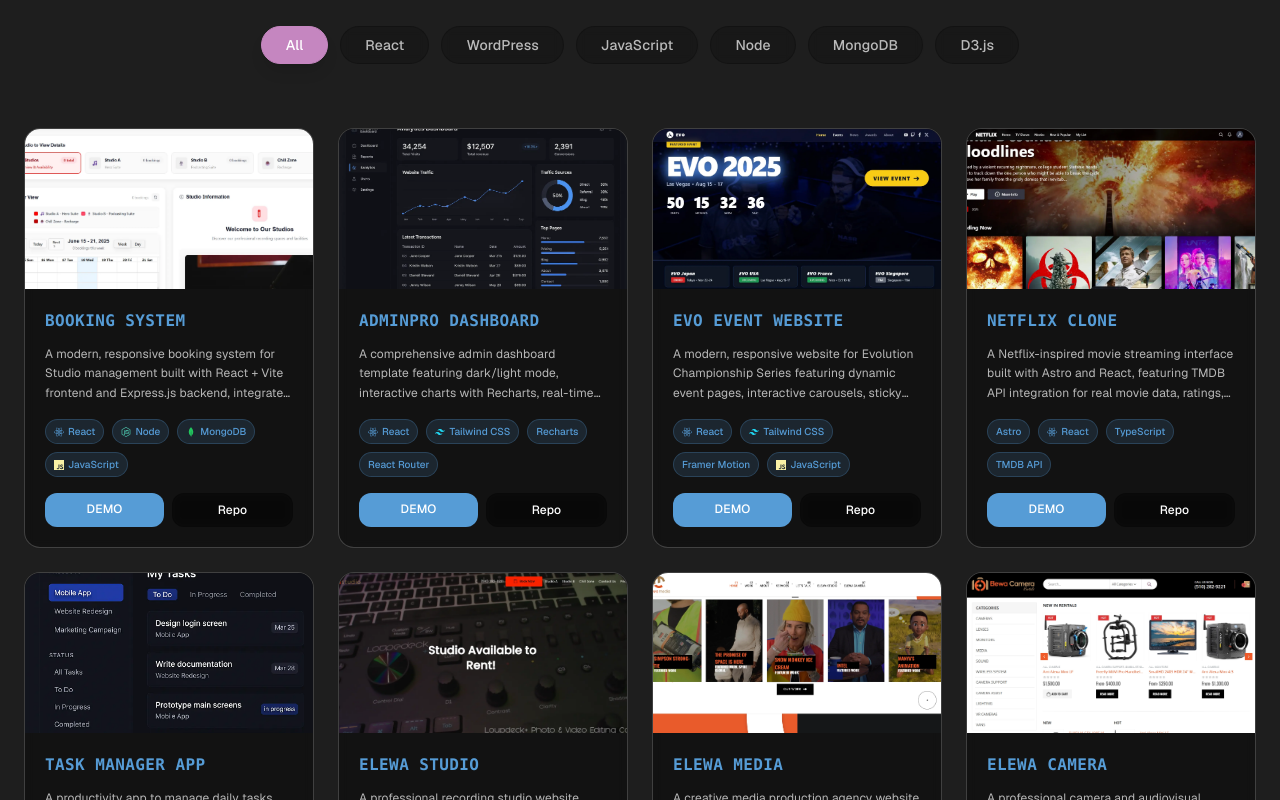
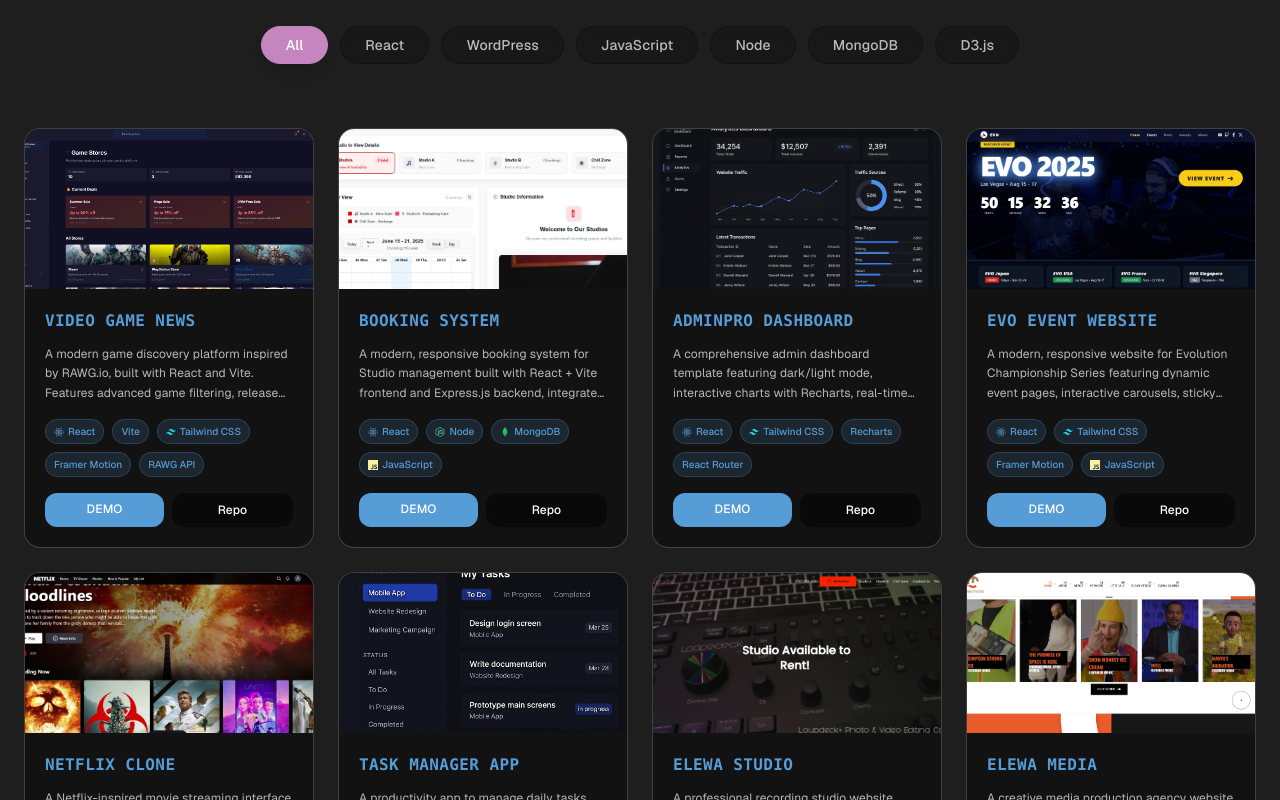
Before and after one commit to AlxAleman/portfolio, a React (Vite) app: page / in a window 1280 px wide. Shown: the part 6000-6800 px from the top of the page. Built offline with nearby package versions, Linux system fonts and the light colour scheme; no server answers; a web font is replaced by a local one.

Commit message:
Added video game news to portfolio

```diff
--- a/src/data/projects.js
+++ b/src/data/projects.js
@@ -2,6 +2,16 @@
 export default [
   {
     id: 1,
+    title: "Video Game News",
+    description: "A modern game discovery platform inspired by RAWG.io, built with React and Vite. Features advanced game filtering, release calendar, platform browsing, store integration, and responsive design with smooth animations. Integrated with RAWG API for real-time game data including ratings, screenshots, and detailed information.",
+    image: "/assets/projects/rawg-clone.webp",
+    tech: ["React", "Vite", "Tailwind CSS", "Framer Motion", "RAWG API"],
+    demo: "https://rawg-alex.vercel.app",
+    repo: "https://github.com/AlxAleman/rawg-clone",
+    type: "demo"
+  },
+  {
+    id: 2,
     title: "Booking System",
     description: "A modern, responsive booking system for Studio management built with React + Vite frontend and Express.js backend, integrated with Google Calendar API.",
     image: "/assets/projects/booking-system.webp",
@@ -11,7 +21,7 @@
     type: "demo"
   },
   {
-    id: 2,
+    id: 3,
     title: "AdminPro Dashboard",
     description: "A comprehensive admin dashboard template featuring dark/light mode, interactive charts with Recharts, real-time data simulation, and complete user/product/order management system.",
     image: "/assets/projects/dashboard.webp",
@@ -21,7 +31,7 @@
     type: "demo"
   },
   {
-    id: 3,
+    id: 4,
     title: "EVO Event Website",
     description: "A modern, responsive website for Evolution Championship Series featuring dynamic event pages, interactive carousels, sticky navigation, and complete mobile optimization with React and Tailwind CSS.",
     image: "/assets/projects/event-stage.webp",
@@ -31,7 +41,7 @@
     type: "demo"
   },
   {
-    id: 4,
+    id: 5,
     title: "Netflix Clone",
     description: "A Netflix-inspired movie streaming interface built with Astro and React, featuring TMDB API integration for real movie data, ratings, descriptions, and trailer modals with responsive design.",
     image: "/assets/projects/netflix-clone.webp",
@@ -41,7 +51,7 @@
     type: "demo"
   },
   {
-    id: 5,
+    id: 6,
     title: "Task Manager App",
     description: "A productivity app to manage daily tasks, deadlines, and priorities with an intuitive interface and local storage persistence.",
     image: "/assets/projects/taskmanager.webp",
@@ -51,7 +61,7 @@
     type: "demo"
   },
   {
-    id: 6,
+    id: 7,
     title: "Elewa Studio",
     description: "A professional recording studio website featuring online booking system, studio showcase with multiple rooms (Studio A, Studio B, Chill Zone), pricing information, and Google Forms integration for contact and booking. Built with responsive design and modern UI for music production services.",
     image: "/assets/projects/elewastudio.webp",
@@ -61,7 +71,7 @@
     type: "live"
   },
   {
-    id: 7,
+    id: 8,
     title: "Elewa Media",
     description: "A creative media production agency website showcasing video production, animation, and digital content services. Features dynamic portfolio gallery with work for major brands like Intel and Simpson Strong-Tie, Google Forms integration for project inquiries, and modern design with smooth animations.",
     image: "/assets/projects/elewamedia.webp",
@@ -71,7 +81,7 @@
     type: "live"
   },
   {
-    id: 8,
+    id: 9,
     title: "Elewa Camera",
     description: "A professional camera and audiovisual equipment rental platform featuring extensive product catalog with cameras, lenses, monitors, lighting, and sound equipment. Includes advanced search functionality, category filtering, shopping cart system, and Google Forms integration for rental inquiries and bookings.",
     image: "/assets/projects/elewacamera.webp",
@@ -81,7 +91,7 @@
     type: "live"
   },
   {
-    id: 9,
+    id: 10,
     title: "The Vine Oakland",
     description: "A community event website for Bay Area video industry networking mixers featuring event scheduling, venue information, photo gallery, and sponsorship opportunities. Includes registration system through Google Forms integration, event details with date/time/location, and modern responsive design for professional networking events.",
     image: "/assets/projects/thevineoakland.webp",
```
Also changed, not shown: public/assets/projects/rawg-clone.webp (added).
